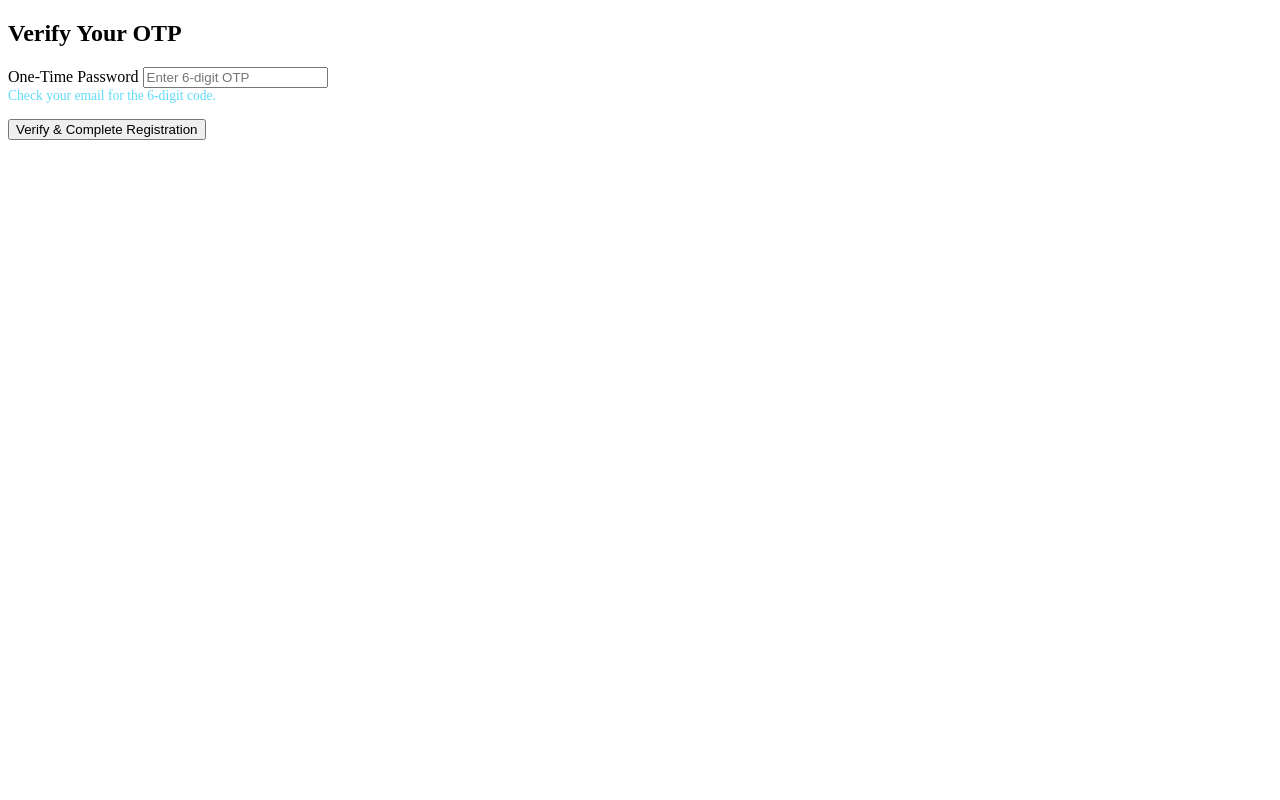
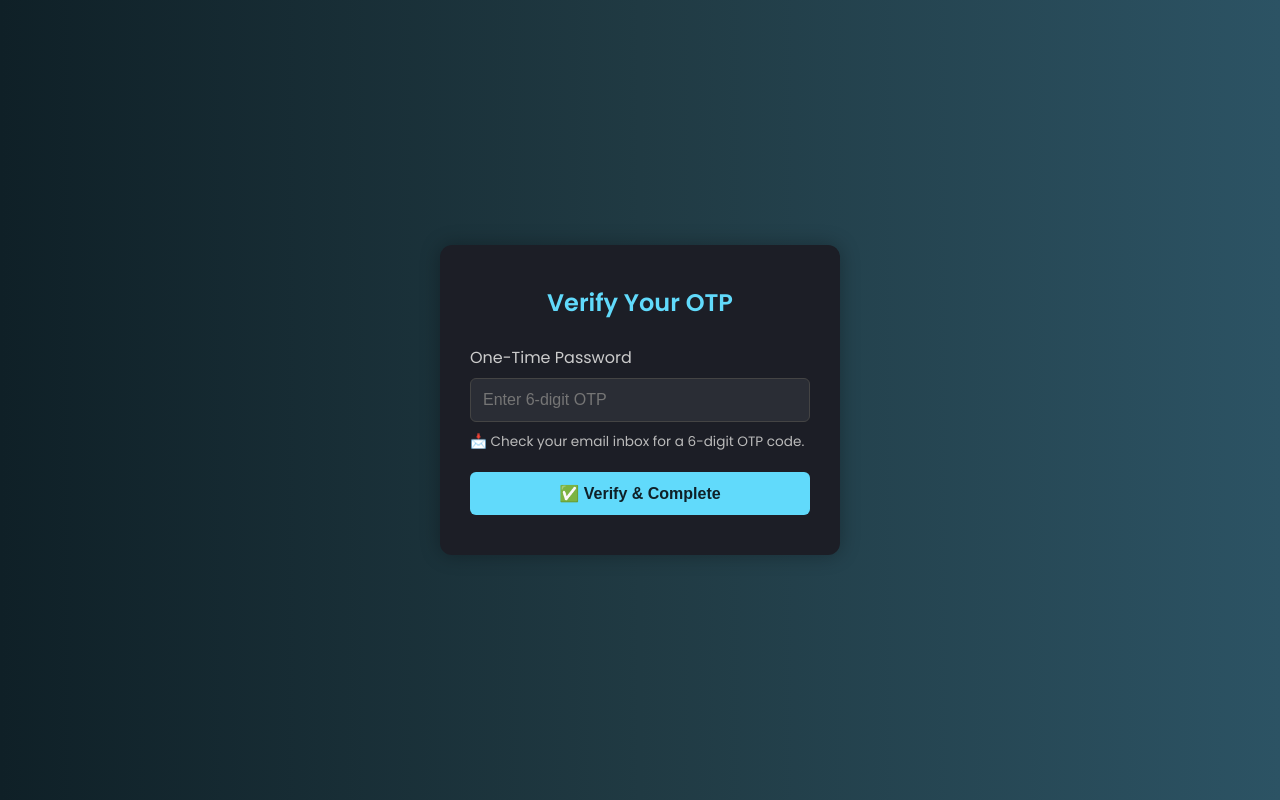
Before and after one commit to Afaroz/Milegabhai, a website: page public/verify.html in a window 1280 px wide. Drawn offline with Linux system fonts and the light colour scheme.

Commit message:
add verify page

```diff
--- a/public/verify.html
+++ b/public/verify.html
@@ -3,11 +3,116 @@
 <html lang="en">
 <head>
   <meta charset="UTF-8" />
-  <title>Verify OTP - Modern AI Style</title>
+  <title>Verify OTP - Secure Your Account</title>
   <meta name="viewport" content="width=device-width, initial-scale=1" />
   <link href="https://fonts.googleapis.com/css2?family=Poppins:wght@400;600&display=swap" rel="stylesheet" />
   <style>
-    /* your existing styles remain unchanged */
+    * {
+      margin: 0;
+      padding: 0;
+      box-sizing: border-box;
+    }
+
+    body {
+      font-family: 'Poppins', sans-serif;
+      background: linear-gradient(to right, #0f2027, #203a43, #2c5364);
+      min-height: 100vh;
+      display: flex;
+      align-items: center;
+      justify-content: center;
+      color: #fff;
+      padding: 20px;
+    }
+
+    .verify-container {
+      background-color: #1c1e26;
+      padding: 40px 30px;
+      border-radius: 12px;
+      max-width: 400px;
+      width: 100%;
+      box-shadow: 0 0 20px rgba(0, 0, 0, 0.3);
+      animation: fadeIn 0.6s ease-in-out;
+    }
+
+    @keyframes fadeIn {
+      from {
+        opacity: 0;
+        transform: translateY(30px);
+      }
+      to {
+        opacity: 1;
+        transform: translateY(0);
+      }
+    }
+
+    h2 {
+      text-align: center;
+      margin-bottom: 25px;
+      font-size: 24px;
+      color: #61dafb;
+    }
+
+    label {
+      display: block;
+      margin-bottom: 8px;
+      font-weight: 500;
+      color: #ccc;
+    }
+
+    input[type="text"] {
+      width: 100%;
+      padding: 12px;
+      border-radius: 6px;
+      border: 1px solid #444;
+      font-size: 16px;
+      background-color: #2a2d35;
+      color: #fff;
+      outline: none;
+      transition: border 0.3s ease;
+      margin-bottom: 10px;
+    }
+
+    input[type="text"]:focus {
+      border-color: #61dafb;
+    }
+
+    #otpHelp {
+      color: #bbb;
+      font-size: 0.85rem;
+      margin-bottom: 20px;
+    }
+
+    button {
+      width: 100%;
+      padding: 12px;
+      font-size: 16px;
+      background-color: #61dafb;
+      color: #0f2027;
+      border: none;
+      border-radius: 6px;
+      cursor: pointer;
+      transition: background-color 0.3s ease, transform 0.2s ease;
+      font-weight: 600;
+    }
+
+    button:hover {
+      background-color: #4fb2d6;
+      transform: scale(1.02);
+    }
+
+    button:focus {
+      outline: 2px solid #fff;
+      outline-offset: 2px;
+    }
+
+    @media (max-width: 480px) {
+      .verify-container {
+        padding: 30px 20px;
+      }
+      h2 {
+        font-size: 20px;
+      }
+    }
   </style>
 </head>
 <body>
@@ -28,10 +133,10 @@
         aria-required="true"
         autocomplete="off"
       />
-      <div id="otpHelp" style="color:#61dafb; font-size: 0.85rem; margin-bottom: 15px;">
-        Check your email for the 6-digit code.
+      <div id="otpHelp">
+        📩 Check your email inbox for a 6-digit OTP code.
       </div>
-      <button type="submit" aria-label="Verify and complete registration">Verify & Complete Registration</button>
+      <button type="submit" aria-label="Verify and complete registration">✅ Verify & Complete</button>
     </form>
   </div>
 
@@ -42,14 +147,14 @@
       const otp = otpInput.value.trim();
 
       if (!/^\d{6}$/.test(otp)) {
-        alert('Please enter a valid 6-digit OTP.');
+        alert('⚠️ Please enter a valid 6-digit OTP.');
         otpInput.focus();
         return;
       }
 
       const regData = JSON.parse(sessionStorage.getItem('regData'));
       if (!regData || !regData.email) {
-        alert('Registration data missing. Please restart registration.');
+        alert('🔁 Registration session expired. Please register again.');
         window.location.href = '/register.html';
         return;
       }
@@ -64,14 +169,14 @@
         const result = await response.json();
 
         if (response.ok) {
-          alert('🎉 Registration successful!');
+          alert('🎉 OTP verified! Registration complete.');
           window.location.href = '/login.html';
         } else {
-          alert('❌ Error: ' + (result.message || 'Invalid OTP.'));
+          alert('❌ Verification failed: ' + (result.message || 'Invalid OTP.'));
         }
       } catch (error) {
-        console.error('Error verifying OTP:', error);
-        alert('⚠️ Internal Server Error. Please try again later.');
+        console.error('OTP verification error:', error);
+        alert('🚨 Server error. Please try again later.');
       }
     });
   </script>
```
